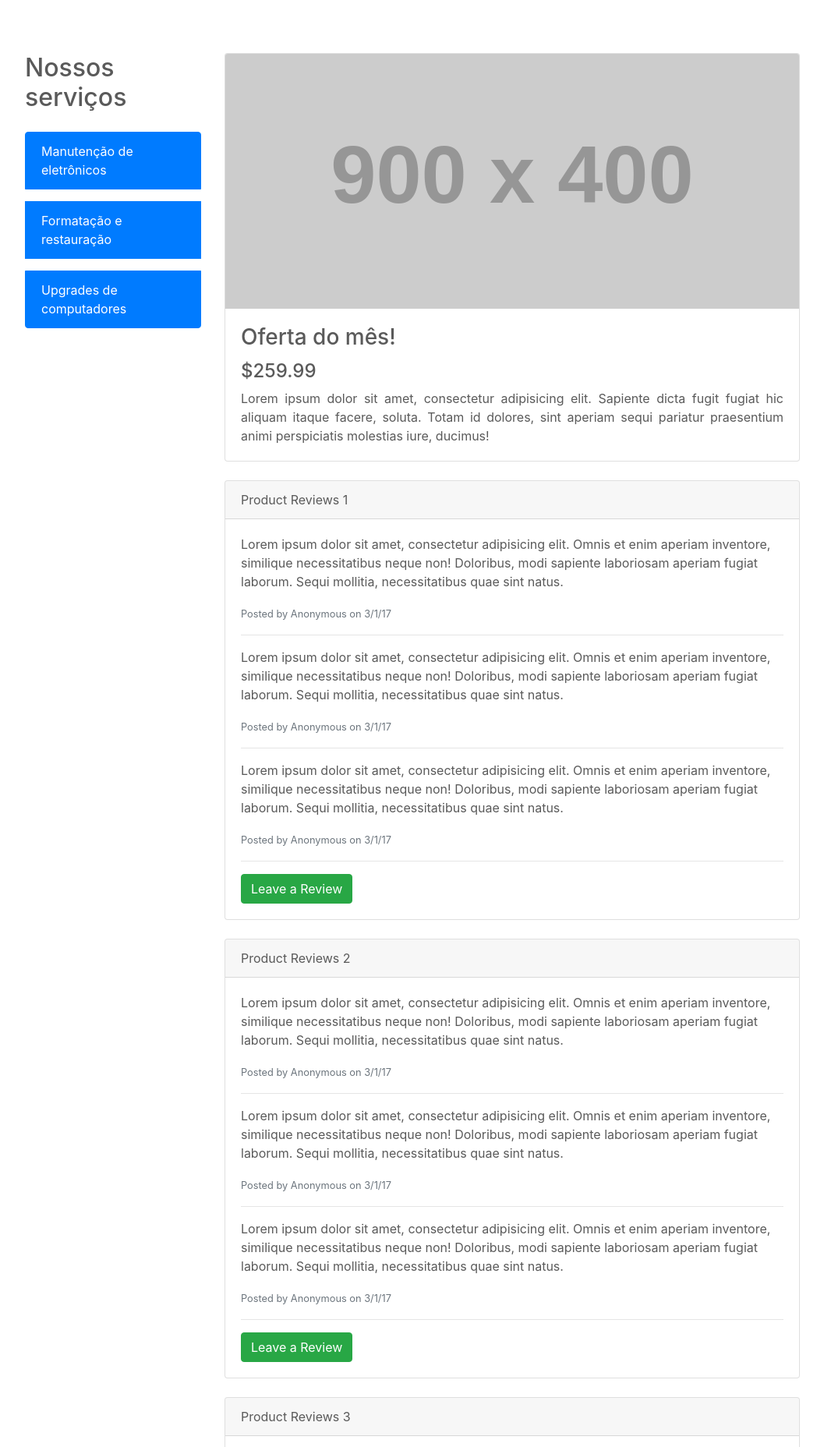
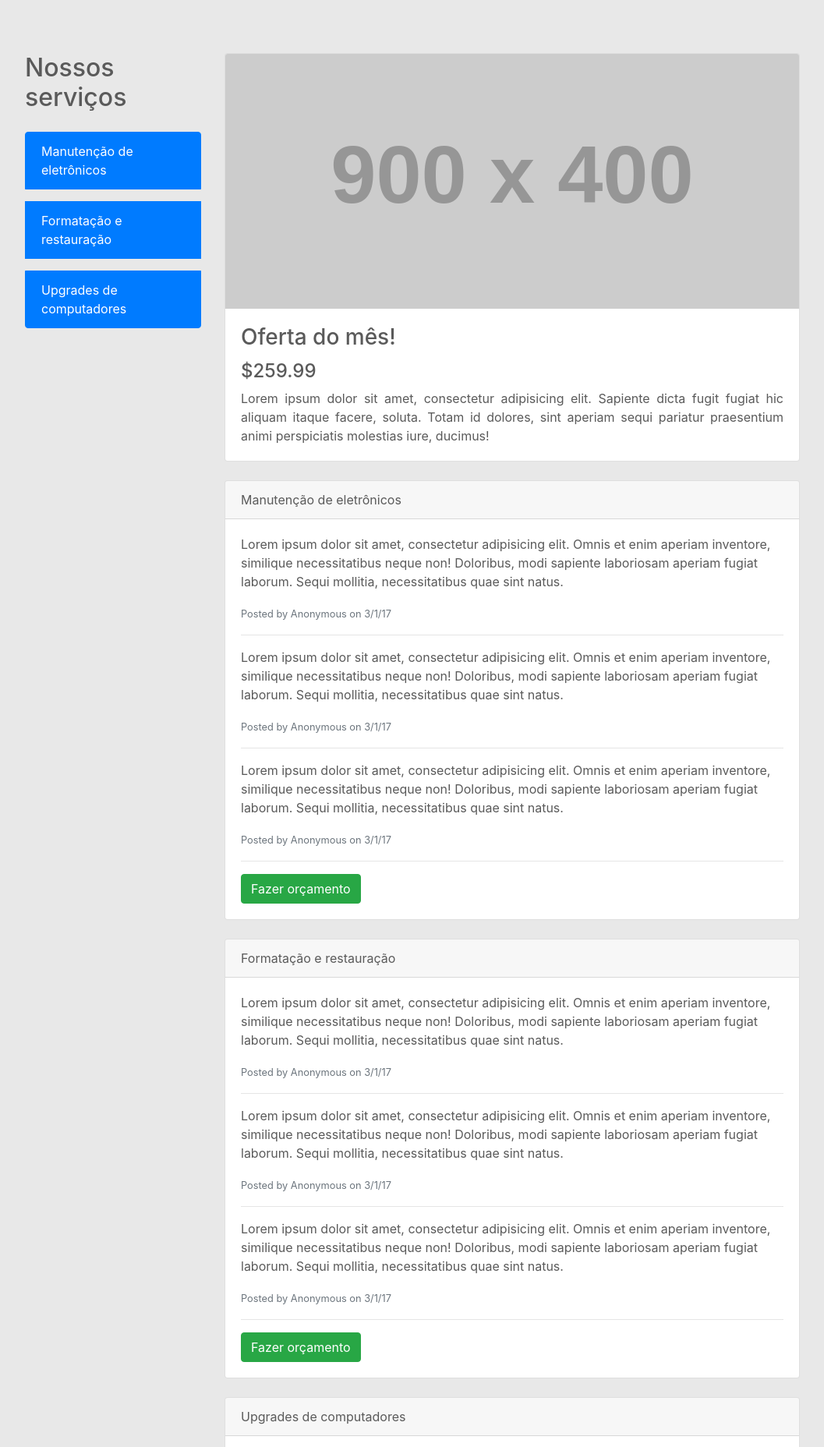
Before and after one commit to SamuelHericles/Projeto_Final_Tec_Web, a PHP site: page /Servico.php in a window 1280 px wide. Shown: the part 64-1920 px from the top of the page at 78% size, without its empty margins (111-1168 px from the left). Run offline with PHP 8.4, Linux system fonts and the light colour scheme; grey boxes labelled with a size stand in for pictures from a placeholder-image service; some libraries are stand-ins or nearby versions.

Commit message:
Atualização de background novos cards em Diferenciais.php e atualização de Servico.php

```diff
--- a/Servico.php
+++ b/Servico.php
@@ -1,7 +1,8 @@
 <?php
   include "cabecalho.php"
 ?>
-  <div class="container">
+ <main role="main">
+    <div class="container">
 
     <div class="row">
 
@@ -31,7 +32,7 @@
 
         <div class="card card-outline-secondary my-4">
           <div id="1" class="card-header">
-            Product Reviews 1
+          Manutenção de eletrônicos
           </div>
           <div class="card-body">
             <p>Lorem ipsum dolor sit amet, consectetur adipisicing elit. Omnis et enim aperiam inventore, similique necessitatibus neque non! Doloribus, modi sapiente laboriosam aperiam fugiat laborum. Sequi mollitia, necessitatibus quae sint natus.</p>
@@ -43,13 +44,13 @@
             <p>Lorem ipsum dolor sit amet, consectetur adipisicing elit. Omnis et enim aperiam inventore, similique necessitatibus neque non! Doloribus, modi sapiente laboriosam aperiam fugiat laborum. Sequi mollitia, necessitatibus quae sint natus.</p>
             <small class="text-muted">Posted by Anonymous on 3/1/17</small>
             <hr>
-            <a href="#" class="btn btn-success">Leave a Review</a>
+            <a href="#" class="btn btn-success">Fazer orçamento</a>
           </div>
         </div>
 
         <div class="card card-outline-secondary my-4">
           <div id="2" class="card-header">
-            Product Reviews 2
+          Formatação e restauração
           </div>
           <div class="card-body">
             <p>Lorem ipsum dolor sit amet, consectetur adipisicing elit. Omnis et enim aperiam inventore, similique necessitatibus neque non! Doloribus, modi sapiente laboriosam aperiam fugiat laborum. Sequi mollitia, necessitatibus quae sint natus.</p>
@@ -61,13 +62,13 @@
             <p>Lorem ipsum dolor sit amet, consectetur adipisicing elit. Omnis et enim aperiam inventore, similique necessitatibus neque non! Doloribus, modi sapiente laboriosam aperiam fugiat laborum. Sequi mollitia, necessitatibus quae sint natus.</p>
             <small class="text-muted">Posted by Anonymous on 3/1/17</small>
             <hr>
-            <a href="#" class="btn btn-success">Leave a Review</a>
+            <a href="#" class="btn btn-success">Fazer orçamento</a>
           </div>
         </div>
 
         <div class="card card-outline-secondary my-4">
           <div id="3" class="card-header">
-            Product Reviews 3
+          Upgrades de computadores
           </div>
           <div class="card-body">
             <p>Lorem ipsum dolor sit amet, consectetur adipisicing elit. Omnis et enim aperiam inventore, similique necessitatibus neque non! Doloribus, modi sapiente laboriosam aperiam fugiat laborum. Sequi mollitia, necessitatibus quae sint natus.</p>
@@ -79,7 +80,7 @@
             <p>Lorem ipsum dolor sit amet, consectetur adipisicing elit. Omnis et enim aperiam inventore, similique necessitatibus neque non! Doloribus, modi sapiente laboriosam aperiam fugiat laborum. Sequi mollitia, necessitatibus quae sint natus.</p>
             <small class="text-muted">Posted by Anonymous on 3/1/17</small>
             <hr>
-            <a href="#" class="btn btn-success">Leave a Review</a>
+            <a href="#" class="btn btn-success">Fazer orçamento</a>
           </div>
         </div>
 
@@ -88,6 +89,7 @@
     </div>
 
   </div>
+</main>
 
   <footer class="footerserv page-footer font-small mt-2 font-weight-light text-white-50 bg-dark footer-copyright text-center py-2 mb-0">
           <p>&copy; 2014-2019 Sistec Company SA.</p>
--- a/cabecalho.php
+++ b/cabecalho.php
@@ -14,7 +14,7 @@
 
 </head>
 
-<body>
+<body class="bodycolor">
     <header>
         <nav class="navbar navbar-expand-md navbar-dark fixed-top bg-dark">
           <a class="navbar-brand" href="index.php">SisTec</a>
--- a/estilo.css
+++ b/estilo.css
@@ -4,6 +4,15 @@ footer {
     top: 1200px;
     width: 100%;
     /* height: 40px; */
+}
+
+.navbar{
+    margin: 0px;
+
+}
+
+.bodycolor{
+    background-color: #E8E8E8;
 }
 
 .footercont {
@@ -155,8 +164,3 @@ footer p{
     left: 30%;
     width: 40%;
 }
-/*
-.main{
-    background-color: darkgray;
-    height: 1158px;
-} */
--- a/index.php
+++ b/index.php
@@ -1,7 +1,7 @@
 <?php
   include "cabecalho.php"
 ?>
-  <main class="main" role="main">
+  <main role="main">
 
       <div id="myCarousel" class="carousel slide" data-ride="carousel">
 
```
Also changed, not shown: Diferenciais.php (+29 -3 lines), avaliacao.jpeg (added), comodidade.png (added).
